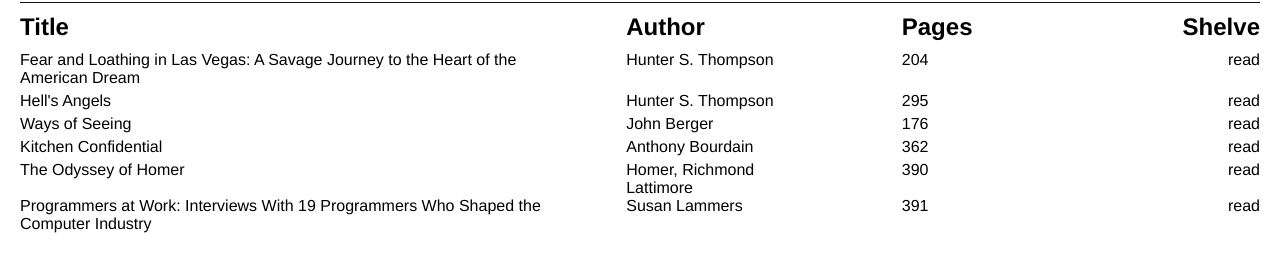
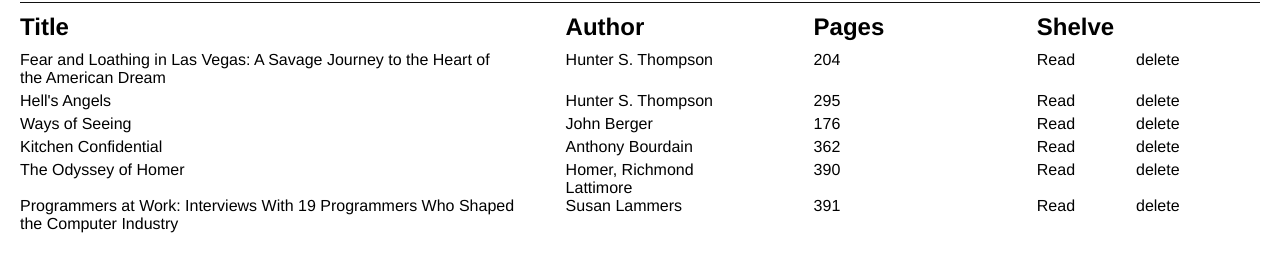
Before and after one commit to jackboakes/book-library, a plain HTML site: page index.html in a window 1280 px wide. Shown: the part 60-332 px from the top of the page. Drawn offline with Linux system fonts and the light colour scheme.

Commit message:
Added delete button for book entries

```diff
--- a/css/styles.css
+++ b/css/styles.css
@@ -3,7 +3,7 @@
     --text-colour: #111;
     --background-colour: #fff;
     --accent-colour: #fe7502;
-    --grid-columns: 4;
+    --grid-columns: 5;
 }
 
 * {
@@ -56,23 +56,18 @@
 
 .container-titles {
     display: grid;
-    grid-template-columns: 2fr repeat(calc(var(--grid-columns) - 2), 1fr) 0.5fr;
+    grid-template-columns: 2fr 1fr 1fr 0.5fr 0.5fr;
 }
 
-.container-titles h2:not(:first-child, :nth-child(4)) {
+.container-titles h2:not(:first-child, :nth-child(5)) {
     width: 60%;
     justify-self: center;
-}
-
-.container-titles h2:nth-child(4) {
-    width: fit-content;
-    justify-self: end;
 }
 
 .book-container {
     grid-column: 1 / calc(var(--grid-columns) + 1);
     display: grid;
-    grid-template-columns: 2fr repeat(calc(var(--grid-columns) - 2), 1fr) 0.5fr;
+    grid-template-columns: 2fr 1fr 1fr 0.5fr 0.5fr;
     grid-auto-rows: auto;
     margin-top: 10px;
 }
@@ -83,18 +78,19 @@
 }
 
 .book-title:hover,
-.book-read:hover {
+.book-read:hover,
+.book-delete:hover {
     color: var(--accent-colour);
     text-decoration: underline;
     cursor: pointer;
 }
 
-.book-read {
+.delete-book {
     width: fit-content;
     justify-self: end;
 }
 
-.book-container > p:not(.book-title, .book-read) {
+.book-container > p:not(.book-title, .book-delete) {
     width: 60%;
     justify-self: center;
 }
@@ -105,6 +101,7 @@
     border: 0;
     padding: 30px;
 }
+
 .form-row:nth-child(5) {
     display: block;
 }
--- a/js/script.js
+++ b/js/script.js
@@ -4,7 +4,7 @@
     if(!new.target) {
         throw Error("You must use the 'new' operator to call the constructor.");
     }
-    this._id = crypto.randomUUID();
+    this.id = crypto.randomUUID();
     this.title = title;
     this.author = author;
     this.page = page;
@@ -40,24 +40,42 @@
     const title = document.createElement("p");
     title.classList.add("book-title");
     title.textContent = book.title;
+    title.dataset.id = book.id;
     bookContainer.appendChild(title);
 
     const author = document.createElement("p");
     author.textContent = book.author;
+    author.dataset.id = book.id;
     bookContainer.appendChild(author);
 
     const page = document.createElement("p");
     page.textContent = book.page;
+    page.dataset.id = book.id;
     bookContainer.appendChild(page);
 
     const read = document.createElement("p");
     read.classList.add("book-read");
-    read.addEventListener("click", e =>{
+    read.addEventListener("click", e => {
         book.read === true ? book.read = false : book.read = true;
         reloadBookContainer();
     });
-    read.textContent = book.read === true ? "read" : "unread";
+    read.textContent = book.read === true ? "Read" : "Unread";
+    read.dataset.id = book.id;
     bookContainer.appendChild(read);
+
+    const deleteBook = document.createElement("p");
+    deleteBook.dataset.id = book.id;
+    deleteBook.textContent = "delete";
+    deleteBook.classList.add("book-delete");
+    deleteBook.addEventListener("click", e => {
+        const index = library.findIndex(element => element.id === book.id);
+        if (index !== -1) {
+            library.splice(index, 1);
+        }
+
+        reloadBookContainer();
+    });
+    bookContainer.appendChild(deleteBook);
 }
 
 library.forEach(book => {
```
